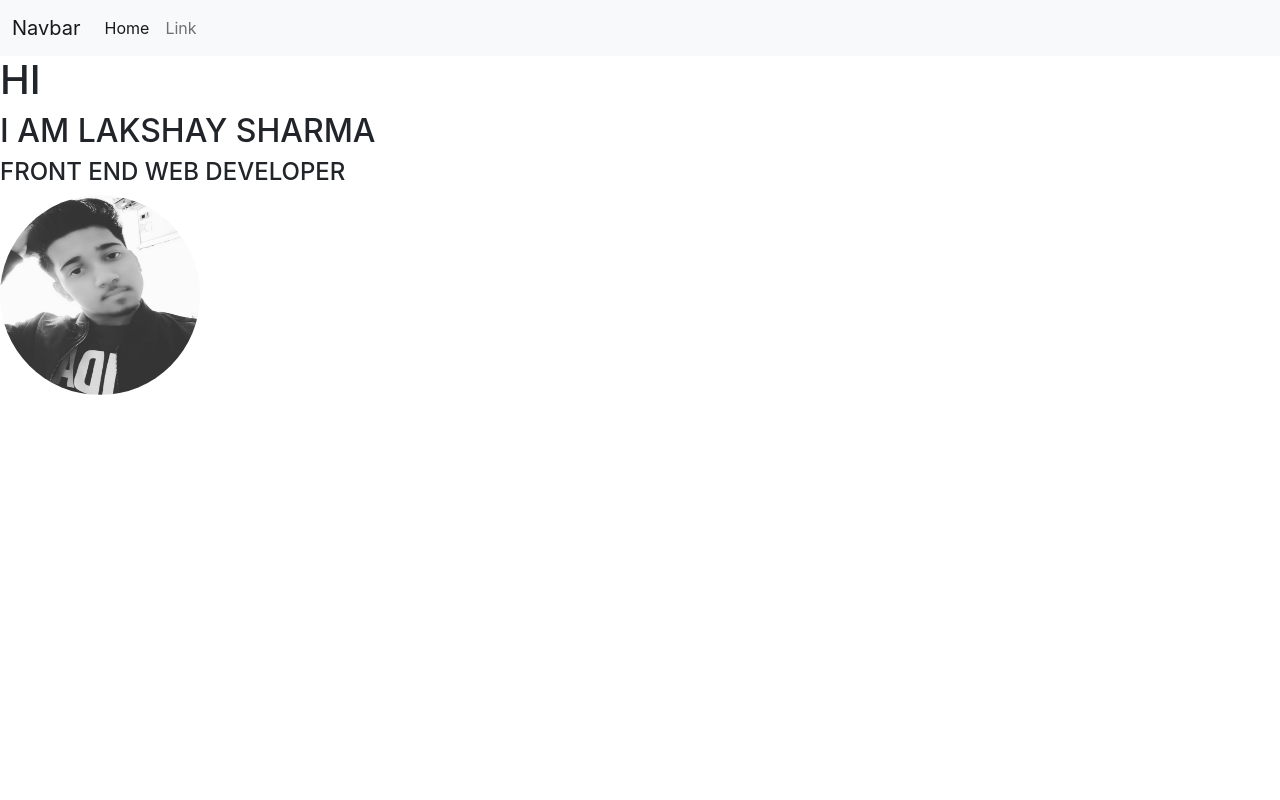
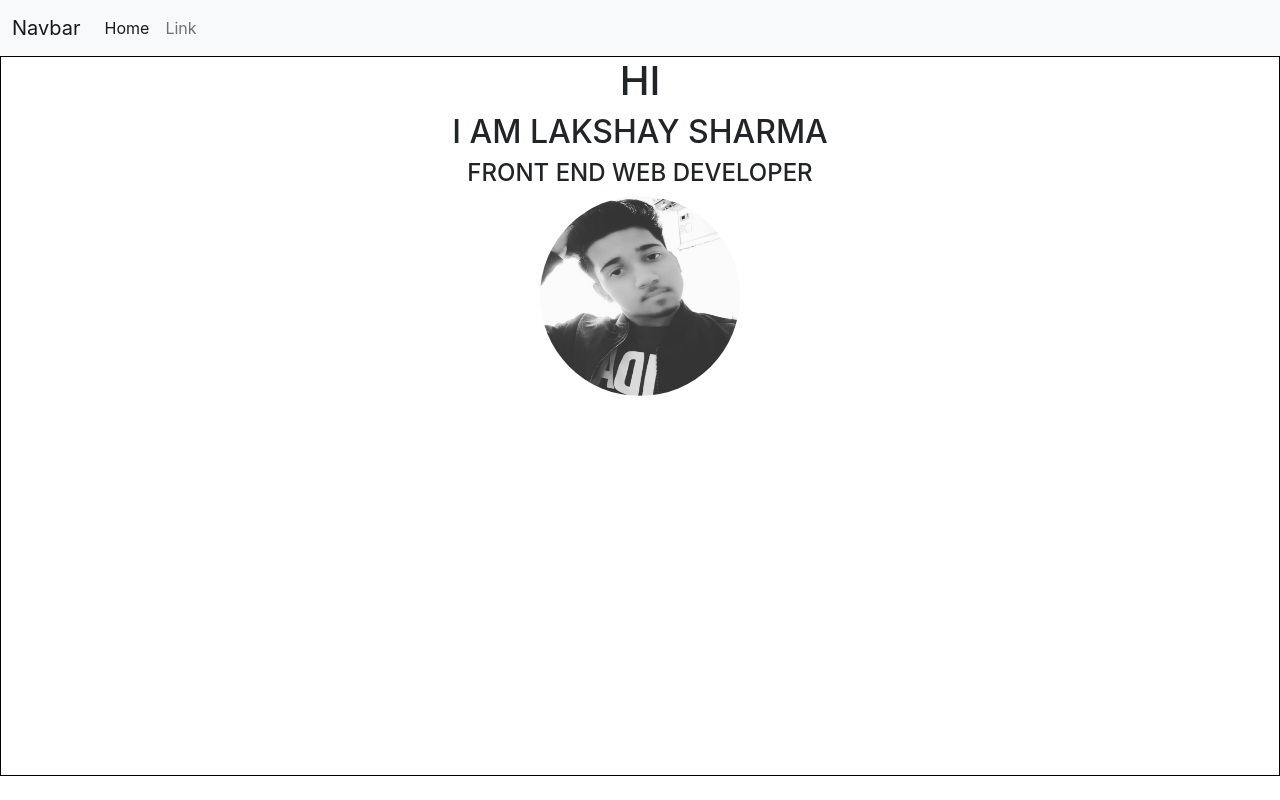
Before and after one commit to LakshayLakshaySharma/LakshaySharma_Portfolio, a React (Create React App) app: page / in a window 1280 px wide. Built offline with nearby package versions, Linux system fonts and the light colour scheme.

Commit message:
modified HOME page

```diff
--- a/public/index.html
+++ b/public/index.html
@@ -20,6 +20,7 @@
       integrity="sha384-1BmE4kWBq78iYhFldvKuhfTAU6auU8tT94WrHftjDbrCEXSU1oBoqyl2QvZ6jIW3"
       crossorigin="anonymous"
     />
+
     <title>Portfolio-LakshayLakshaySharma</title>
   </head>
   <body>
--- a/src/components/BriefIntro.js
+++ b/src/components/BriefIntro.js
@@ -1,11 +1,18 @@
 import React from 'react'
-// import img from './image/lak.png'
+
 
 function BriefIntro() {
+let styling={
+  border : '1px solid black',
+  height : '90vh',
+  textAlign : 'center',
+  // width : '100%',
+  margin : 'auto'
 
+}
   return (
 
-    <div>
+    <div style={styling}>
         <div>
             <h1>HI</h1>
             <h2>I AM LAKSHAY SHARMA</h2>
```
